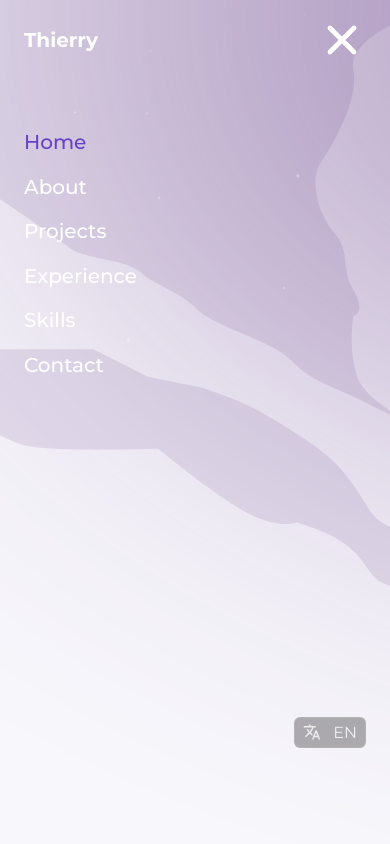
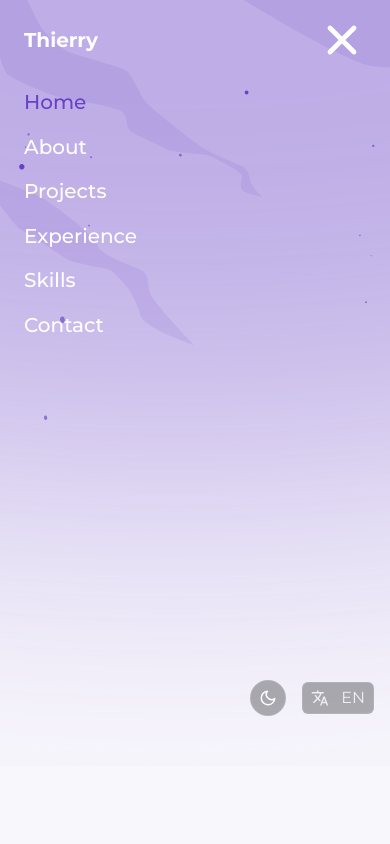
Before and after one commit to Thierrycast/thierrycastro.dev, a Next.js app: page /en in a window 390 px wide. Both pictures are taken after a click on the button 342 px from the left and 40 px from the top of the page. Shown: the top 844 px of the page. Built offline with nearby package versions, Linux system fonts and the light colour scheme.

Commit message:
feat: ajustes no controle de tema e melhorias no menu mobile

```diff
--- a/app/[locale]/layout.tsx
+++ b/app/[locale]/layout.tsx
@@ -1,6 +1,7 @@
 import { NextIntlClientProvider, hasLocale } from 'next-intl';
 import { notFound } from 'next/navigation';
 import { routing } from '@/i18n/routing';
+import { themeInitScript } from '../utils/theme-init';
 
 import type { Metadata } from 'next';
 import { Montserrat } from 'next/font/google';
@@ -32,6 +33,9 @@ export default async function LocaleLayout({
 
   return (
     <html lang={locale} className={montserrat.variable}>
+      <head>
+        <script dangerouslySetInnerHTML={{ __html: themeInitScript }} />
+      </head>
       <body className="antialiased">
         <NextIntlClientProvider>{children}</NextIntlClientProvider>
       </body>
--- a/app/components/LanguageSwitcher.tsx
+++ b/app/components/LanguageSwitcher.tsx
@@ -5,7 +5,12 @@ import { useRouter, usePathname } from 'next/navigation';
 import { MdTranslate } from 'react-icons/md';
 import { motion, AnimatePresence } from 'framer-motion';
 
-export default function LanguageSwitcher({ className = '' }: { className?: string }) {
+type Props = {
+  className?: string;
+  direction?: 'up' | 'down';
+};
+
+export default function LanguageSwitcher({ className = '', direction = 'down' }: Props) {
   const [open, setOpen] = useState(false);
   const [isPending, startTransition] = useTransition();
 
@@ -38,11 +43,13 @@ export default function LanguageSwitcher({ className = '' }: { className?: strin
       <AnimatePresence>
         {open && (
           <motion.ul
-            initial={{ opacity: 0, y: 4 }}
+            initial={{ opacity: 0, y: direction === 'up' ? -4 : 4 }}
             animate={{ opacity: 1, y: 0 }}
-            exit={{ opacity: 0, y: 4 }}
+            exit={{ opacity: 0, y: direction === 'up' ? -4 : 4 }}
             transition={{ duration: 0.15 }}
-            className="absolute right-0 mt-1 bg-black/30 border border-white/10 rounded shadow-lg z-50"
+            className={`absolute right-0 z-50 bg-black/30 border border-white/10 rounded shadow-lg ${
+              direction === 'up' ? 'bottom-full mb-1' : 'top-full mt-1'
+            }`}
           >
             {availableLocales.map((loc) => (
               <li key={loc}>
--- a/app/components/ui/Header/MobileNav.tsx
+++ b/app/components/ui/Header/MobileNav.tsx
@@ -1,6 +1,10 @@
+'use client';
+
+import { useEffect } from 'react';
 import { motion } from 'framer-motion';
 import { HiX } from 'react-icons/hi';
 import LanguageSwitcher from '../../LanguageSwitcher';
+import ThemeSwitcher from '../../ThemeSwitcher';
 
 type MobileNavProps = {
   activeItem: string;
@@ -17,15 +21,33 @@ export default function MobileNav({
   labels,
   menuItems
 }: MobileNavProps) {
+  useEffect(() => {
+    document.body.style.overflow = 'hidden';
+    return () => {
+      document.body.style.overflow = '';
+    };
+  }, []);
+
+  const handleNavigation = (href: string) => {
+    const targetId = href.replace('#', '');
+    const element = document.getElementById(targetId);
+    setMobileOpen(false);
+    setTimeout(() => {
+      element?.scrollIntoView({ behavior: 'smooth', block: 'start' });
+    }, 350);
+    setActiveItem(href);
+  };
+
   return (
     <motion.nav
+      key="mobile-nav"
       initial={{ x: '100%' }}
       animate={{ x: 0 }}
       exit={{ x: '100%' }}
-      transition={{ duration: 0.3, ease: 'easeInOut' }}
-      className="fixed top-0 left-0 h-screen w-full bg-cover bg-background text-white pt-4 pb-24 px-6 flex flex-col gap-16 lg:hidden z-40"
-      style={{ backgroundImage: "url('/background_galaxy.svg')" }}
+      transition={{ type: 'tween', ease: 'easeInOut', duration: 0.3 }}
+      className="fixed top-0 left-0 h-screen w-full z-40 overflow-y-auto lg:hidden"
     >
+      <div className="w-full h-full bg-galaxy bg-background bg-cover text-white px-6 pt-4 transition-all duration-300">
         <div className="flex items-center justify-between">
           <div className="text-sm font-bold text-white">Thierry</div>
           <button
@@ -37,25 +59,25 @@ export default function MobileNav({
           </button>
         </div>
 
-      <div className="flex flex-col gap-4">
+        <div className="flex flex-col pt-6 gap-4">
           {menuItems.map(({ key, href }) => (
-          <a
+            <button
               key={href}
-            href={href}
-            className={`text-sm font-medium ${
+              onClick={() => handleNavigation(href)}
+              className={`text-left text-sm font-medium ${
                 activeItem === href ? 'text-primary-variant' : 'text-white'
               }`}
-            onClick={() => {
-              setActiveItem(href);
-              setMobileOpen(false);
-            }}
             >
               {labels[key]}
-          </a>
+            </button>
           ))}
         </div>
 
-      <LanguageSwitcher className="mt-auto self-end" />
+        <div className="absolute bottom-32 right-4 flex items-center gap-4 justify-end">
+          <ThemeSwitcher />
+          <LanguageSwitcher direction="up" />
+        </div>
+      </div>
     </motion.nav>
   );
 }
--- a/app/hooks/useTheme.ts
+++ b/app/hooks/useTheme.ts
@@ -5,7 +5,7 @@ import { useEffect, useState } from 'react';
 export type Theme = 'light' | 'dark';
 
 export function useTheme(): [Theme, () => void, boolean] {
-  const [theme, setTheme] = useState<Theme>('light');
+  const [theme, setTheme] = useState<Theme>('dark');
   const [mounted, setMounted] = useState(false);
 
   useEffect(() => {
@@ -13,16 +13,30 @@ export function useTheme(): [Theme, () => void, boolean] {
     const prefersDark = window.matchMedia('(prefers-color-scheme: dark)').matches;
     const initial = saved || (prefersDark ? 'dark' : 'light');
 
+    setTheme(initial);
     document.documentElement.classList.toggle('dark', initial === 'dark');
-    setTheme(initial);
     setMounted(true);
+  }, []);
+
+  useEffect(() => {
+    const handler = (e: Event) => {
+      const newTheme = localStorage.getItem('theme') as Theme;
+      setTheme(newTheme);
+      document.documentElement.classList.toggle('dark', newTheme === 'dark');
+    };
+
+    window.addEventListener('theme-change', handler);
+    return () => window.removeEventListener('theme-change', handler);
   }, []);
 
   const toggleTheme = () => {
     const newTheme = theme === 'dark' ? 'light' : 'dark';
-    document.documentElement.classList.toggle('dark', newTheme === 'dark');
     localStorage.setItem('theme', newTheme);
     setTheme(newTheme);
+    document.documentElement.classList.toggle('dark', newTheme === 'dark');
+
+    // Dispara evento global para outros components ouvirem
+    window.dispatchEvent(new Event('theme-change'));
   };
 
   return [theme, toggleTheme, mounted];
--- /dev/null
+++ b/app/utils/theme-init.ts
@@ -0,0 +1,15 @@
+export const themeInitScript = `
+(function() {
+  try {
+    var theme = localStorage.getItem('theme');
+    if (
+      theme === 'dark' ||
+      (!theme && window.matchMedia('(prefers-color-scheme: dark)').matches)
+    ) {
+      document.documentElement.classList.add('dark');
+    } else {
+      document.documentElement.classList.remove('dark');
+    }
+  } catch (_) {}
+})();
+`;
```
Lines whose indentation alone changed are shown as unchanged.
